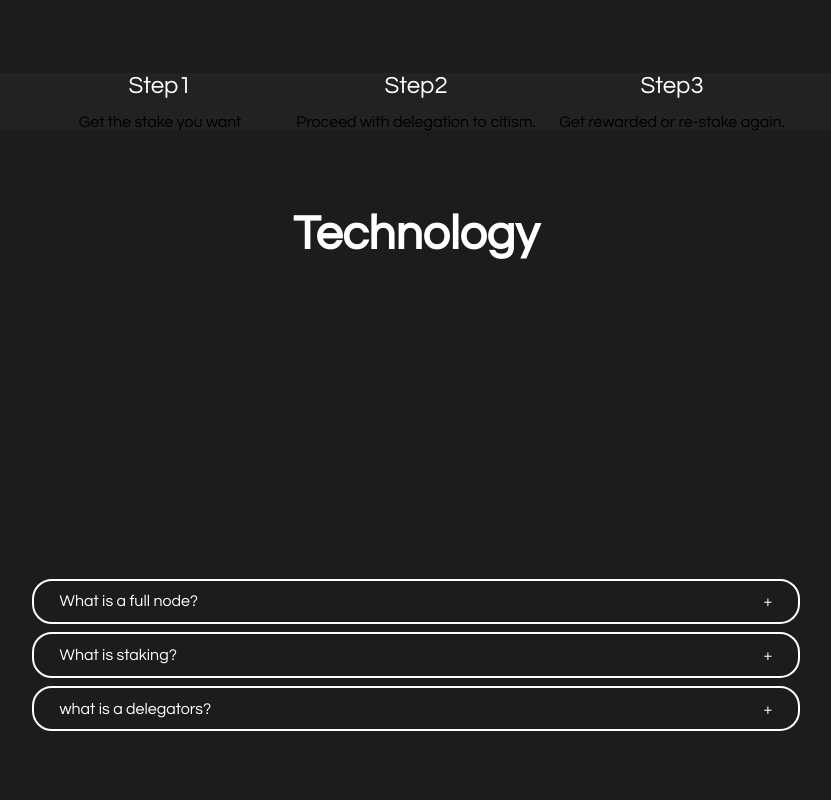
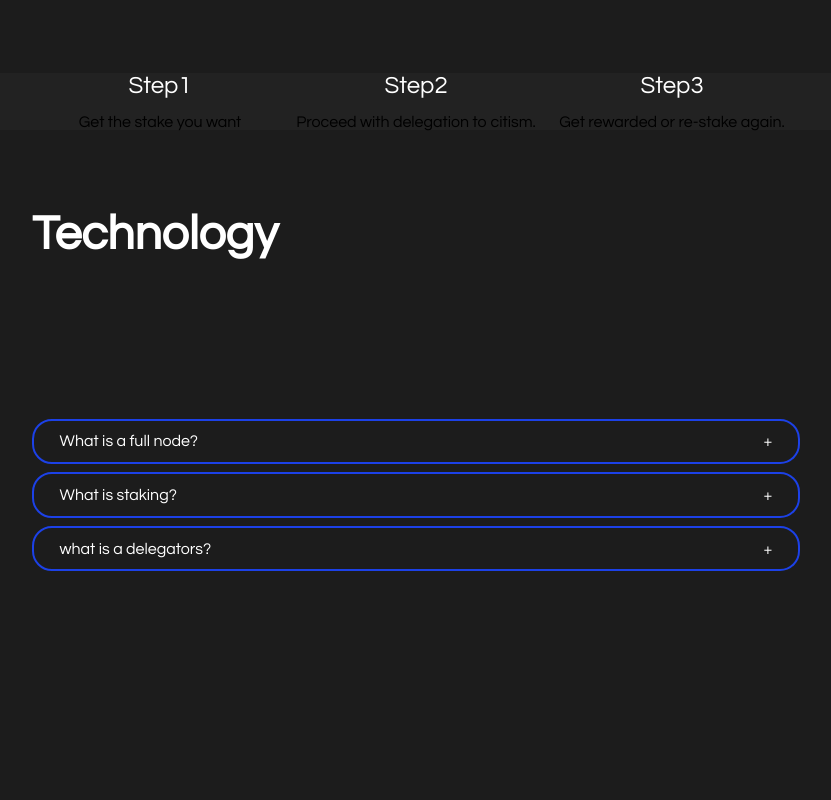
Before and after one commit to citism/citisimWeb, a React (Create React App) app: page / in a window 1280 px wide. Shown: the part 840-1640 px from the top of the page, without its empty margins (224-1055 px from the left). Built offline with nearby package versions, Linux system fonts and the light colour scheme.

Commit message:
fix:technology layout

```diff
--- a/src/components/dropdown.css
+++ b/src/components/dropdown.css
@@ -1,6 +1,6 @@
 .wrapper {
   display: flex;
-  height: 100vh;
+  height: 60vh;
   width: 100vw;
   justify-content: center;
   align-items: center;
@@ -13,7 +13,7 @@
 .item {
   margin-bottom: 1vh;
   padding: 1vw 2vw;
-  border: 2px solid #fff;
+  border: 2px solid #1c41e7;
   border-radius: 20px;
 }
 
--- a/src/components/navbar.css
+++ /dev/null
@@ -1,4 +0,0 @@
-/* .nav_container {
-  display: flex;
-  justify-content: space-around;
-} */
--- a/src/pages/technology.css
+++ b/src/pages/technology.css
@@ -7,12 +7,17 @@
   flex-direction: column;
 }
 
+.tech_title_container {
+  display: flex;
+  width: 60vw;
+}
+
 .technology_title {
   color: white;
   font-size: 6vh;
   font-weight: 600;
   margin-top: 10vh;
-  align-items: flex-start;
+  justify-content: left;
 }
 
 .tech_container {
@@ -20,5 +25,5 @@
   justify-content: center;
   align-items: center;
   width: 100%;
-  height: 70%;
+  height: 60%;
 }
--- a/src/pages/technology.js
+++ b/src/pages/technology.js
@@ -9,8 +9,9 @@ export default function Title() {
   return (
     <>
       <div className="technology_container">
-        <div className="technology_title">Technology</div>
-
+        <div className="tech_title_container">
+          <div className="technology_title">Technology</div>
+        </div>
         <div className="tech_container">
           <Dropdown />
         </div>
```
